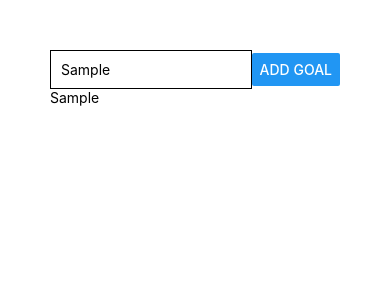
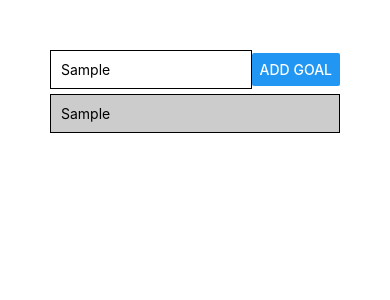
Before and after one commit to raheemadamboev/goal-tracker, a React Native app: screen / in a window 390 px wide. Both pictures are taken after typing "Sample" into the empty fields and a click on the button "ADD GOAL". Shown: the top 300 px of the page. Built offline with nearby package versions, Linux system fonts and the light colour scheme.

Commit message:
giving unique keys to items in the list; adding ScrollView

```diff
--- a/App.tsx
+++ b/App.tsx
@@ -1,6 +1,13 @@
 import { StatusBar } from "expo-status-bar";
 import { useState } from "react";
-import { Button, StyleSheet, Text, TextInput, View } from "react-native";
+import {
+  Button,
+  ScrollView,
+  StyleSheet,
+  Text,
+  TextInput,
+  View,
+} from "react-native";
 
 export default function App() {
   const [goal, setGoal] = useState("");
@@ -27,9 +34,13 @@
       </View>
       <View />
       <StatusBar style="auto" />
-      {goals.map((mappedGoal) => (
-        <Text>{mappedGoal}</Text>
-      ))}
+      <ScrollView>
+        {goals.map((goal) => (
+          <View key={goal} style={styles.cardGoals}>
+            <Text>{goal}</Text>
+          </View>
+        ))}
+      </ScrollView>
     </View>
   );
 }
@@ -49,4 +60,11 @@
     borderColor: "black",
     padding: 10,
   },
+  cardGoals: {
+    padding: 10,
+    marginVertical: 5,
+    backgroundColor: "#CCC",
+    borderWidth: 1,
+    borderColor: "black",
+  },
 });
```
